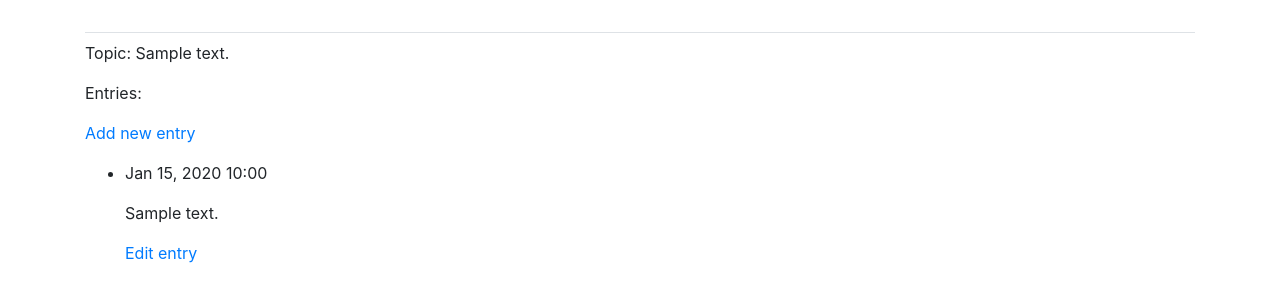
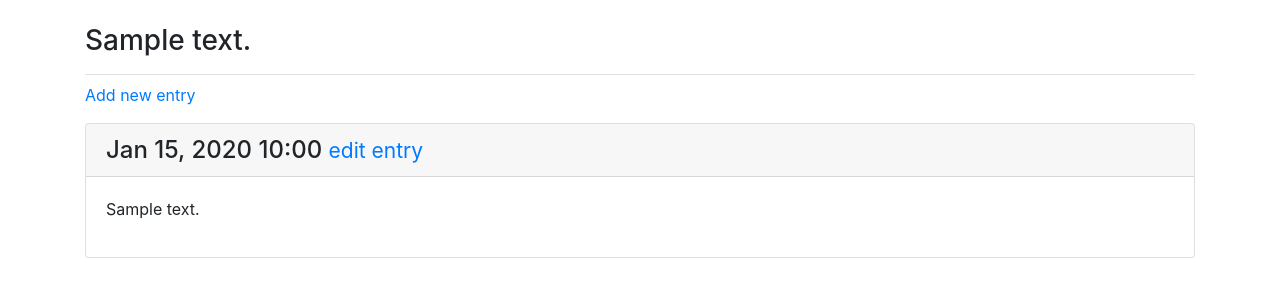
Before and after one commit to danielamaaria/learning_log, a Django app: page /topics/1/ in a window 1280 px wide. Shown: the part 82-384 px from the top of the page. Run offline with Django 3.2, Linux system fonts and the light colour scheme; a user stored in the database is signed in; tables that the repository leaves empty hold one stand-in row (values such as "Sample post"); some libraries are stand-ins or nearby versions.

```diff
--- a/templates/learning_logs/topic.html
+++ b/templates/learning_logs/topic.html
@@ -1,21 +1,25 @@
 {% extends 'learning_logs/base.html' %}
+u {% block page_header %}
+    <h3>{{ topic }}</h3>
+{% endblock page_header %}
 {% block content %}
-    <p>Topic: {{ topic }}</p>
-    <p>Entries:</p>
     <p>
         <a href="{% url 'learning_logs:new_entry' topic.id %}">Add new entry</a>
     </p>
-    <ul>
-        {% for entry in entries %}
-            <li>
-                <p>{{ entry.date_added|date:'M d, Y H:i' }}</p>
-                <p>{{ entry.text|linebreaks }}</p>
-                <p>
-                    <a href="{% url 'learning_logs:edit_entry' entry.id %}">Edit entry</a>
-                </p>
-            </li>
-        {% empty %}
-            <li>There are no entries for this topic yet.</li>
-        {% endfor %}
-    </ul>
+    {% for entry in entries %}
+
+        <div class="card mb-3">
+            <h4 class="card-header">
+                {{ entry.date_added|date:'M d, Y H:i' }}
+                <small><a href="{% url 'learning_logs:edit_entry' entry.id %}">
+                    edit entry</a></small>
+            </h4>
+
+            <div class="card-body">
+                {{ entry.text|linebreaks }}
+            </div>
+        </div>
+    {% empty %}
+        <p>There are no entries for this topic yet.</p>
+    {% endfor %}
 {% endblock content %}
```
Also changed, not shown: templates/learning_logs/topics.html (+6 -1 lines).
